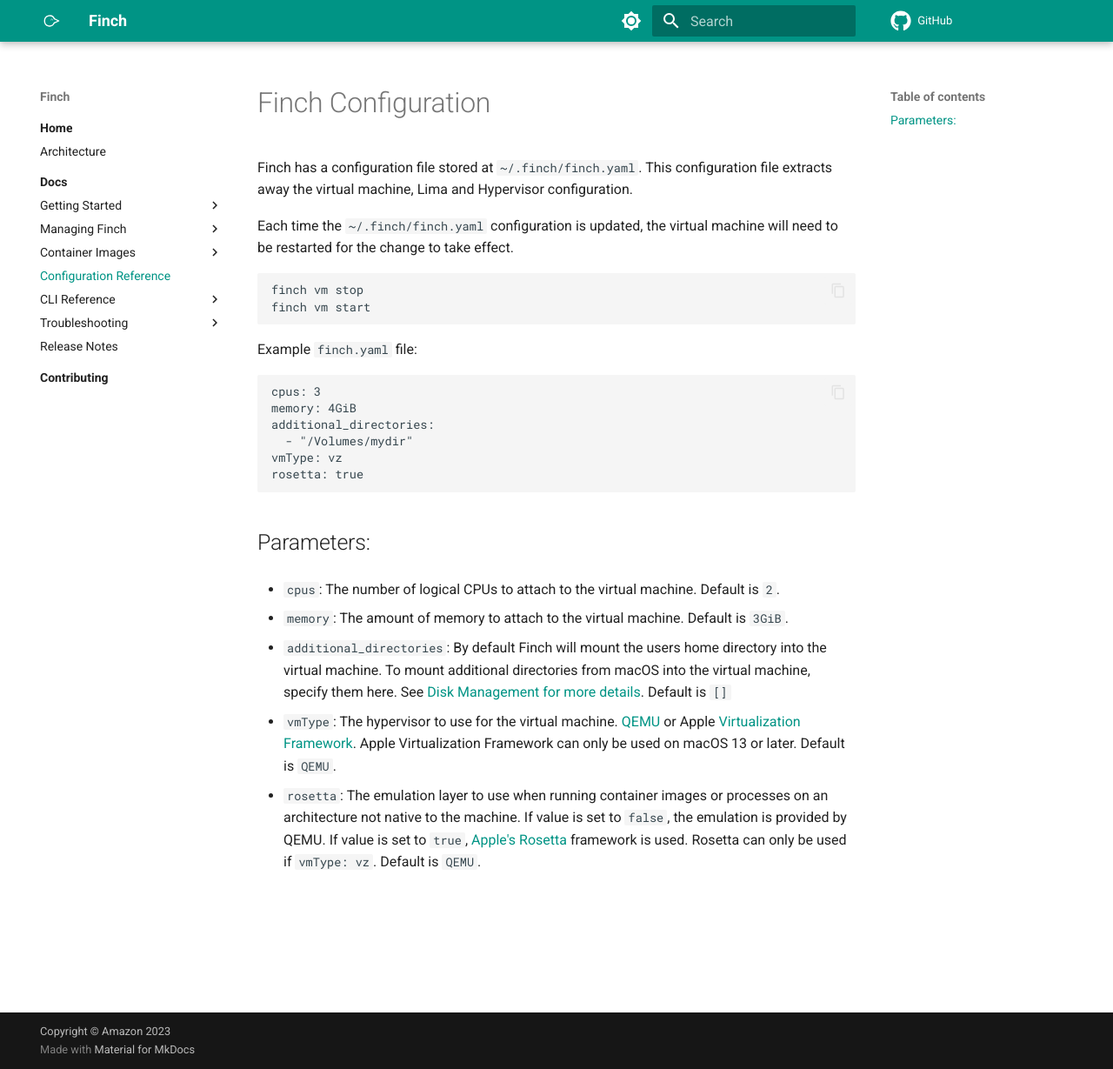
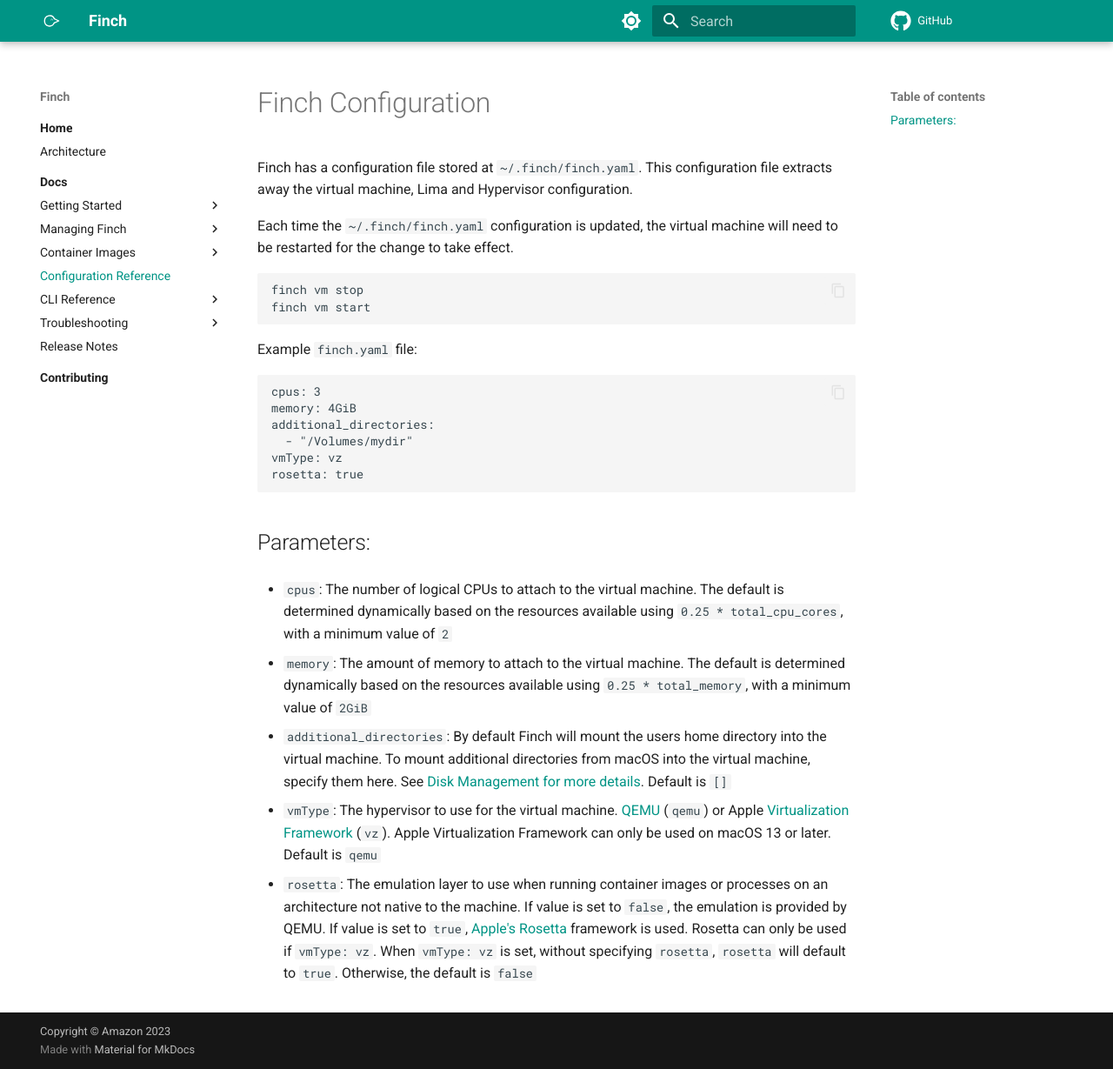
Before and after one commit to runfinch/finch-website, an MkDocs documentation site: the page built from docs/docs/configuration-reference.md, in a window 1280 px wide and 1229 px high. Shown: the whole window at 87% size. Built offline with MkDocs 1.6.1 and Material for MkDocs 9.7.7, drawn with Linux system fonts in a browser that asks for light colours; comment, search, counter and statistics services are not loaded.

Commit message:
fix: make config reference more accurate
Signed-off-by: Justin Alvarez <alvajus@amazon.com>

```diff
--- a/docs/docs/configuration-reference.md
+++ b/docs/docs/configuration-reference.md
@@ -25,10 +25,14 @@
 
 ## Parameters:
 
-- `cpus`: The number of logical CPUs to attach to the virtual machine. Default
-  is `2`.
+- `cpus`: The number of logical CPUs to attach to the virtual machine. The default is
+  determined dynamically based on the resources available using `0.25 * total_cpu_cores`,
+  with a minimum value of `2`
 
-- `memory`: The amount of memory to attach to the virtual machine. Default is `3GiB`.
+
+- `memory`: The amount of memory to attach to the virtual machine. The default is
+  determined dynamically based on the resources available using `0.25 * total_memory`,
+  with a minimum value of `2GiB`
 
 - `additional_directories`: By default Finch will mount the users home directory
   into the virtual machine. To mount additional directories from macOS into the
@@ -36,14 +40,15 @@
   details](/docs/managing-finch/disk-management/). Default is `[]`
 
 - `vmType`: The hypervisor to use for the virtual machine.
-  [QEMU](https://www.qemu.org/) or Apple [Virtualization
-  Framework](https://developer.apple.com/documentation/virtualization). Apple
+  [QEMU](https://www.qemu.org/) (`qemu`) or Apple [Virtualization
+  Framework](https://developer.apple.com/documentation/virtualization) (`vz`). Apple
   Virtualization Framework can only be used on macOS 13 or later. Default is
-  `QEMU`.
+  `qemu`
 
 - `rosetta`: The emulation layer to use when running container images or
   processes on an architecture not native to the machine. If value is set to
   `false`, the emulation is provided by QEMU. If value is set to `true`,
   [Apple's
   Rosetta](https://developer.apple.com/documentation/apple-silicon/about-the-rosetta-translation-environment)
-  framework is used. Rosetta can only be used if `vmType: vz`. Default is `QEMU`.
+  framework is used. Rosetta can only be used if `vmType: vz`. When `vmType: vz` is set,
+  without specifying `rosetta`, `rosetta` will default to `true`. Otherwise, the default is `false`
```
